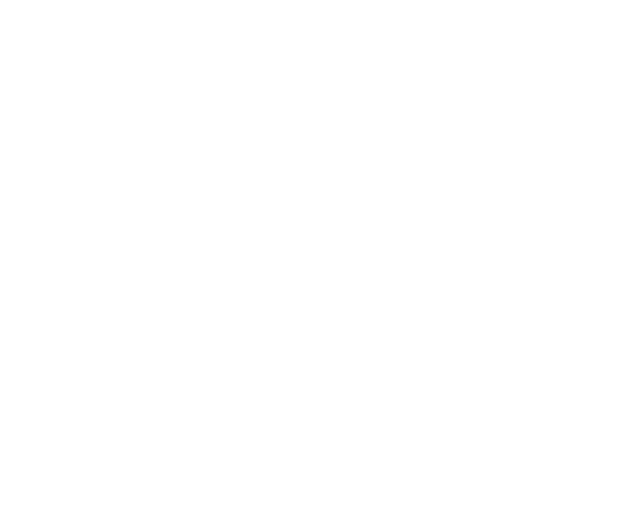
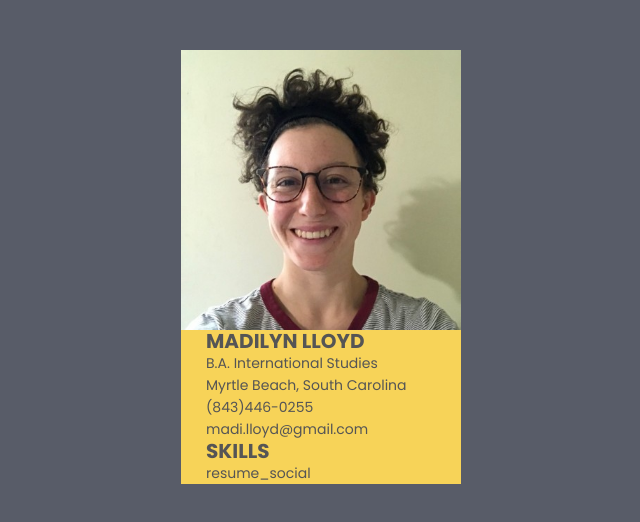
Before and after one commit to madilloyd/resume-jan-2021, a plain HTML site: page index.html in a window 1280 px wide. Shown: the whole page, without its empty margins (59-699 px from the left). Drawn offline with Linux system fonts and the light colour scheme.

Commit message:
added style and content

```diff
--- a/index.html
+++ b/index.html
@@ -6,17 +6,64 @@
     <meta name="viewport" content="width-device-width, initial-scale=1.0">
     <meta http-equiv="X-UA-Compatible" content="ie=edge">
     <meta name="author" content="Madi Lloyd">
-
-    <link href="https://fonts.googleapis.com/css2?family=Noto+Sans+JP:wght@300;400;700&display=swap" rel="stylesheet">
     <link rel="icon" href="resources/favicon.ico" type="image/x-icon">
     <link href="resources/css/style.css" type="text/css" rel="stylesheet">
-    <title>Madi Resume Jan. 2021</title>
+    <title>Resume/Madilyn Lloyd</title>
 </head>
 
 <body>
-    <!--Main Section-->
-    <main>
 
-    </main>
+<!--Resume section-->
+<div class="resume">
+    <div class="resume_left">
+        <!--Resume profile picture-->
+        <div class="resume_profile">
+                <img src="resources/images/madi.jpeg" alt="profile_pic">
+        </div>
+        <!---Resume Content-->
+        <div class="resume_content">
+                <div class="resume_item resume_info">
+                    <div class="title">
+                        <p class="bold">madilyn lloyd</p>
+                        <p class="regular">B.A. International Studies</p>
+                    </div>
+                    <!--Personal info list items-->
+                    <ul>
+                        <li>
+                            <div class="icon"></div>
+                            <div class="data">
+                                Myrtle Beach, South Carolina
+                            </div>
+                        </li>
+                        <li>
+                            <div class="icon"></div>
+                            <div class="data">
+                                (843)446-0255
+                            </div>
+                        </li>
+                        <li>
+                            <div class="icon"></div>
+                            <div class="data">
+                                madi.lloyd@gmail.com
+                            </div>
+                        </li>
+                    </ul>
+                    <!--Skills section-->
+                    <div class="resume_item resume_skills">
+                        <div class="title">
+                            <p class="bold">skills</p>
+
+                        </div>
+                    </div>
+                    <div class="resume_item resume_social">
+                        resume_social
+                </div>
+        </div>
+        <div class="resume_right">
+        </div>
+    </div>
+
+</div>
+
 </body>
 </html>
--- a/resources/css/style.css
+++ b/resources/css/style.css
@@ -0,0 +1,53 @@
+@import url('https://fonts.googleapis.com/css2?family=Poppins:wght@400;500;700&display=swap');
+
+*{
+    margin: 0;
+    padding: 0;
+    box-sizing: border-box;
+    list-style: none;
+    font-family: 'Poppins', sans-serif;
+}
+
+body{
+    background: #585c68;
+    font-size: 14px;
+    line-height: 22px;
+    color: #555;
+}
+
+.bold{
+    font-weight: 700;
+    font-size: 20px;
+    text-transform: uppercase;
+}
+
+.semi_bold{
+    font-weight: 500;
+    font-size: 16px;
+}
+
+.resume{
+    width: 800px;
+    height: auto;
+    display: flex;
+    margin: 50px auto;
+}
+
+.resume .resume_left {
+    width: 280px;
+    background: #F7D358;
+}
+
+.resume .resume_left .resume_profile{
+    width: 100%;
+    height: 280px;
+}
+
+.resume .resume_left .resume_profile img{
+    width: 100%;
+    height: 100%;
+}
+
+.resume .resume_left .resume_content{
+    padding: 0 25px;
+}
```
Also changed, not shown: resources/images/madi.jpeg (added), 3 other files.
